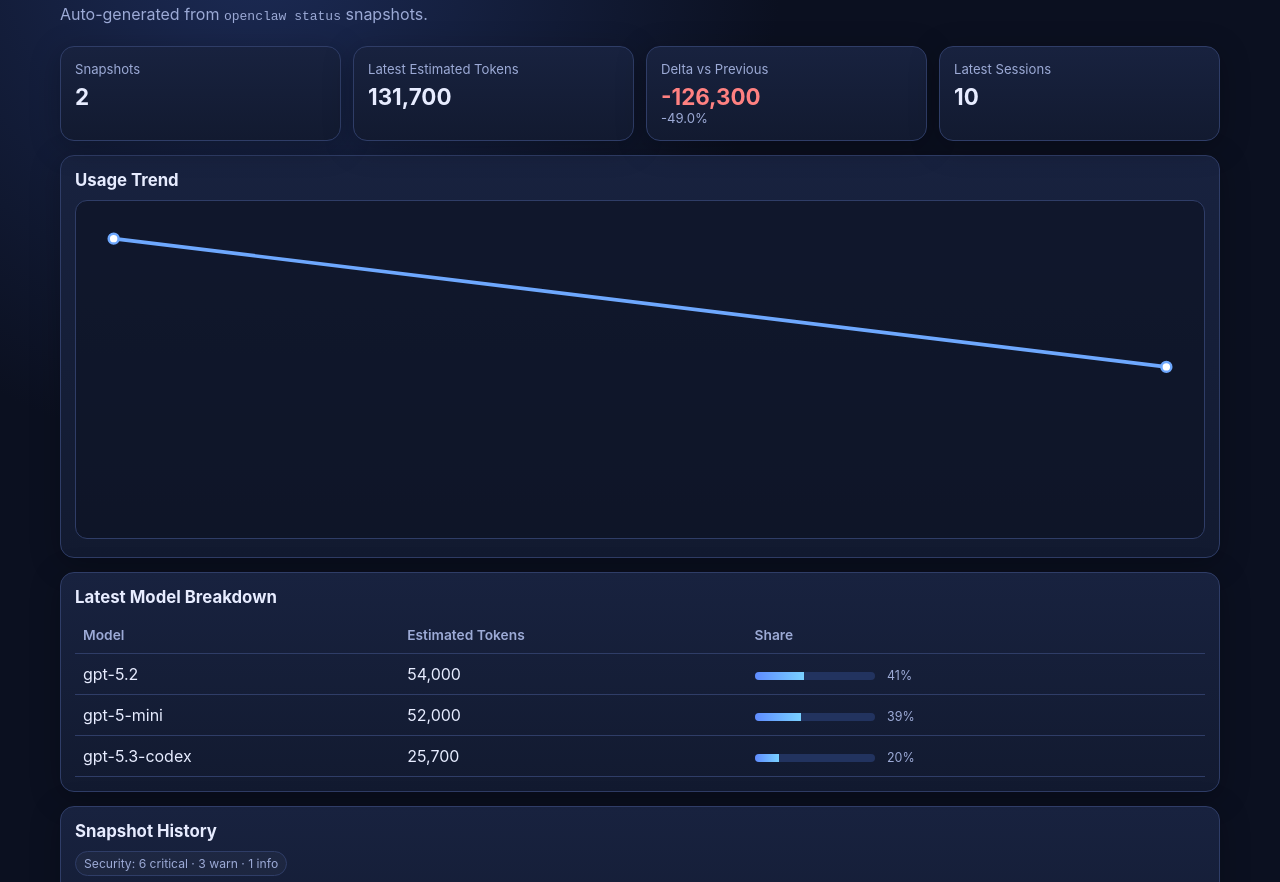
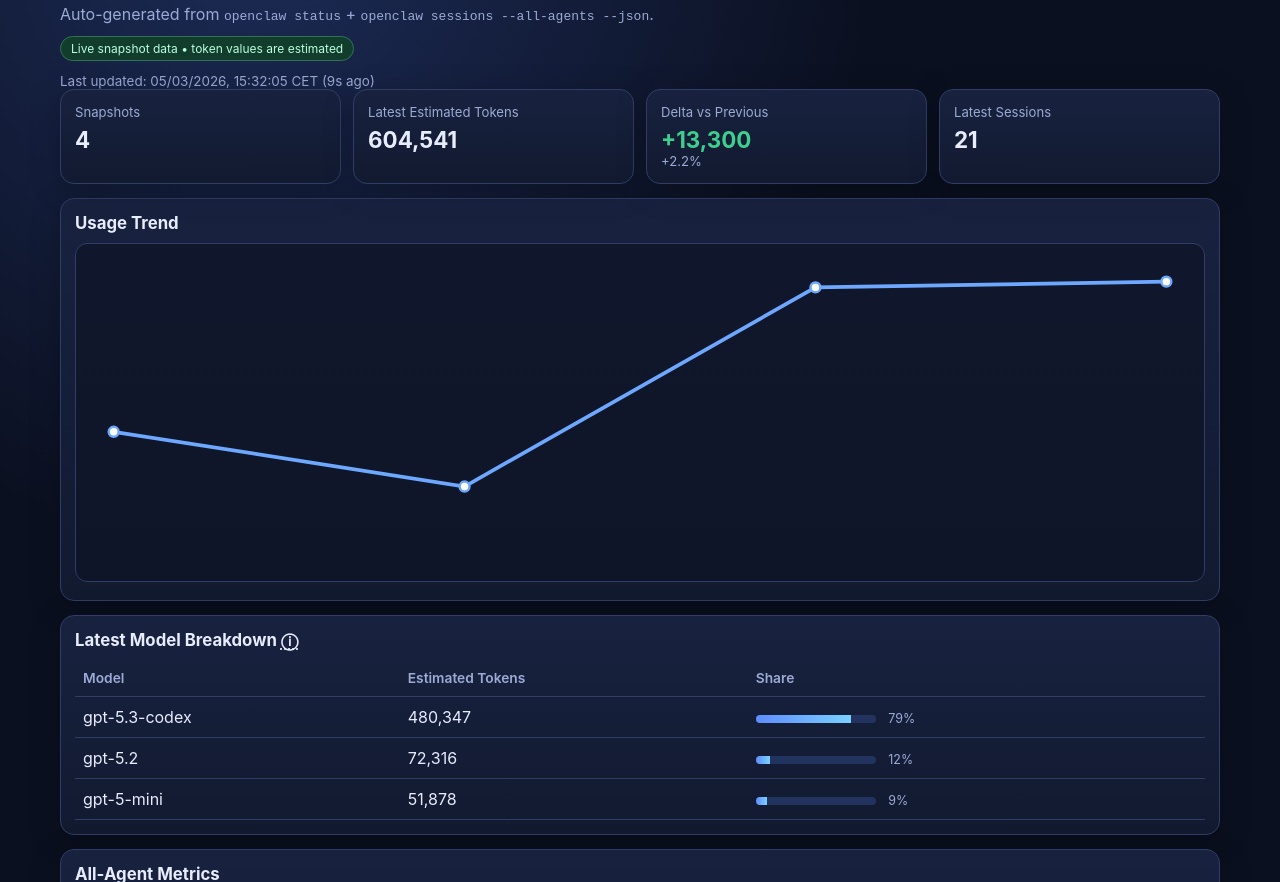
Before and after one commit to stephenbuilderai/builder-usage-dashboard, a plain HTML site: page index.html in a window 1280 px wide. Shown: the part 70-952 px from the top of the page. Drawn offline with Linux system fonts and the light colour scheme.

Commit message:
Sync Pages artifact on capture and add live snapshot/all-agent metadata UI

```diff
--- a/index.html
+++ b/index.html
@@ -5,135 +5,91 @@
   <meta name="viewport" content="width=device-width, initial-scale=1" />
   <title>OpenClaw Usage Dashboard</title>
   <style>
-    :root {
-      --bg: #0b1020;
-      --panel: #121a30;
-      --panel-2: #18223f;
-      --text: #e7ecff;
-      --muted: #9caad6;
-      --line: #2f3d67;
-      --accent: #6ea8fe;
-      --good: #3ecf8e;
-      --warn: #f5c451;
-    }
+    :root { --bg:#0b1020; --panel:#121a30; --panel-2:#18223f; --text:#e7ecff; --muted:#9caad6; --line:#2f3d67; --accent:#6ea8fe; --good:#3ecf8e; }
     * { box-sizing: border-box; }
-    body {
-      margin: 0;
-      font-family: Inter, ui-sans-serif, system-ui, -apple-system, Segoe UI, Roboto, sans-serif;
-      background: radial-gradient(circle at 20% 0%, #1c2b56 0%, var(--bg) 35%);
-      color: var(--text);
-      min-height: 100vh;
-      padding: 32px 18px;
-    }
-    .container { max-width: 1160px; margin: 0 auto; }
-    h1 { margin: 0 0 6px; font-size: 1.9rem; }
-    .sub { color: var(--muted); margin-bottom: 22px; }
-    .grid { display: grid; grid-template-columns: repeat(4, minmax(0, 1fr)); gap: 12px; margin-bottom: 14px; }
-    .card {
-      background: linear-gradient(180deg, var(--panel-2), var(--panel));
-      border: 1px solid var(--line);
-      border-radius: 14px;
-      padding: 14px;
-      box-shadow: 0 6px 30px rgba(0,0,0,.25);
-    }
-    .k { color: var(--muted); font-size: .82rem; }
-    .v { margin-top: 6px; font-size: 1.4rem; font-weight: 700; }
-    .delta.up { color: var(--good); }
-    .delta.down { color: #ff8181; }
-    .section { margin-top: 14px; }
-    .section h2 { font-size: 1.05rem; margin: 0 0 10px; }
-    .chart-wrap { overflow: auto; }
-    .chart {
-      width: 100%; min-width: 480px; background: rgba(13, 19, 36, .65);
-      border: 1px solid var(--line); border-radius: 12px; padding: 8px;
-    }
-    .chart polyline { fill: none; stroke: var(--accent); stroke-width: 3; }
-    .chart circle { fill: #fff; stroke: var(--accent); stroke-width: 2; }
-    table { width: 100%; border-collapse: collapse; }
-    th, td { padding: 10px 8px; border-bottom: 1px solid var(--line); text-align: left; vertical-align: middle; }
-    th { color: var(--muted); font-weight: 600; font-size: .86rem; }
-    .bar-wrap { display: inline-block; width: 120px; height: 8px; background: #22335f; border-radius: 999px; margin-right: 8px; overflow: hidden; }
-    .bar { height: 100%; background: linear-gradient(90deg, #5f8cff, #79d0ff); }
-    .bar-label { color: var(--muted); font-size: .78rem; }
-    .pill {
-      display: inline-block; padding: 4px 8px; border-radius: 999px;
-      border: 1px solid var(--line); background: rgba(255,255,255,.03); color: var(--muted); font-size: .76rem;
-    }
-    @media (max-width: 900px) {
-      .grid { grid-template-columns: repeat(2, minmax(0, 1fr)); }
-    }
+    body { margin:0; font-family:Inter,ui-sans-serif,system-ui,-apple-system,Segoe UI,Roboto,sans-serif; background:radial-gradient(circle at 20% 0%, #1c2b56 0%, var(--bg) 35%); color:var(--text); min-height:100vh; padding:32px 18px; }
+    .container { max-width:1160px; margin:0 auto; }
+    h1 { margin:0 0 6px; font-size:1.9rem; }
+    .sub { color:var(--muted); margin-bottom:12px; }
+    .badge { display:inline-block; font-size:.75rem; color:#b8ffe0; border:1px solid #2f7255; background:#123d2c; padding:4px 10px; border-radius:999px; margin-bottom:12px; }
+    .muted { color:var(--muted); font-size:.84rem; }
+    .grid { display:grid; grid-template-columns:repeat(4,minmax(0,1fr)); gap:12px; margin-bottom:14px; }
+    .card { background:linear-gradient(180deg, var(--panel-2), var(--panel)); border:1px solid var(--line); border-radius:14px; padding:14px; box-shadow:0 6px 30px rgba(0,0,0,.25); }
+    .k { color:var(--muted); font-size:.82rem; }
+    .v { margin-top:6px; font-size:1.4rem; font-weight:700; }
+    .delta.up { color:var(--good); } .delta.down { color:#ff8181; }
+    .section { margin-top:14px; }
+    .section h2 { font-size:1.05rem; margin:0 0 10px; }
+    .chart-wrap { overflow:auto; }
+    .chart { width:100%; min-width:480px; background:rgba(13,19,36,.65); border:1px solid var(--line); border-radius:12px; padding:8px; }
+    .chart polyline { fill:none; stroke:var(--accent); stroke-width:3; }
+    .chart circle { fill:#fff; stroke:var(--accent); stroke-width:2; }
+    table { width:100%; border-collapse:collapse; }
+    th,td { padding:10px 8px; border-bottom:1px solid var(--line); text-align:left; vertical-align:middle; }
+    th { color:var(--muted); font-weight:600; font-size:.86rem; }
+    .bar-wrap { display:inline-block; width:120px; height:8px; background:#22335f; border-radius:999px; margin-right:8px; overflow:hidden; }
+    .bar { height:100%; background:linear-gradient(90deg, #5f8cff, #79d0ff); }
+    .bar-label { color:var(--muted); font-size:.78rem; }
+    .pill { display:inline-block; padding:4px 8px; border-radius:999px; border:1px solid var(--line); background:rgba(255,255,255,.03); color:var(--muted); font-size:.76rem; margin-right:6px; }
+    .help { cursor:help; text-decoration:underline dotted; text-underline-offset:2px; }
+    @media (max-width:900px){ .grid{ grid-template-columns:repeat(2,minmax(0,1fr)); } }
   </style>
 </head>
 <body>
   <div class="container">
     <h1>OpenClaw Usage Dashboard</h1>
-    <div class="sub">Auto-generated from <code>openclaw status</code> snapshots.</div>
+    <div class="sub">Auto-generated from <code>openclaw status</code> + <code>openclaw sessions --all-agents --json</code>.</div>
+    <div class="badge">Live snapshot data • token values are estimated</div>
+    <div class="muted">Last updated: <span id="last-updated-absolute">05/03/2026, 15:32:05 CET</span> (<span id="last-updated-relative">n/a</span>)</div>
 
     <div class="grid">
-      <div class="card">
-        <div class="k">Snapshots</div>
-        <div class="v">2</div>
-      </div>
-      <div class="card">
-        <div class="k">Latest Estimated Tokens</div>
-        <div class="v">131,700</div>
-      </div>
-      <div class="card">
-        <div class="k">Delta vs Previous</div>
-        <div class="v delta down">-126,300</div>
-        <div class="k">-49.0%</div>
-      </div>
-      <div class="card">
-        <div class="k">Latest Sessions</div>
-        <div class="v">10</div>
-      </div>
+      <div class="card"><div class="k">Snapshots</div><div class="v">4</div></div>
+      <div class="card"><div class="k">Latest Estimated Tokens</div><div class="v">604,541</div></div>
+      <div class="card"><div class="k">Delta vs Previous</div><div class="v delta up">+13,300</div><div class="k">+2.2%</div></div>
+      <div class="card"><div class="k">Latest Sessions</div><div class="v">21</div></div>
     </div>
 
     <div class="card section">
       <h2>Usage Trend</h2>
-      <div class="chart-wrap">
-        <svg class="chart" viewBox="0 0 900 260" preserveAspectRatio="none" aria-label="Usage trend chart">
-          <polyline points="24,24 876,127.78139534883721" />
-          <circle cx="24" cy="24" r="4"><title>3/5/2026, 2:14:43 AM: 258,000 tokens</title></circle><circle cx="876" cy="127.78139534883721" r="4"><title>3/5/2026, 9:17:25 AM: 131,700 tokens</title></circle>
-        </svg>
-      </div>
+      <div class="chart-wrap"><svg class="chart" viewBox="0 0 900 260" preserveAspectRatio="none" aria-label="Usage trend chart"><polyline points="24,145.5247468740747 308,189.81553939269628 592,28.664034366569012 876,24" /><circle cx="24" cy="145.5247468740747" r="4"><title>3/5/2026, 2:14:43 AM: 258,000 tokens</title></circle><circle cx="308" cy="189.81553939269628" r="4"><title>3/5/2026, 9:17:25 AM: 131,700 tokens</title></circle><circle cx="592" cy="28.664034366569012" r="4"><title>3/5/2026, 3:24:26 PM: 591,241 tokens</title></circle><circle cx="876" cy="24" r="4"><title>3/5/2026, 3:32:05 PM: 604,541 tokens</title></circle></svg></div>
     </div>
 
     <div class="card section">
-      <h2>Latest Model Breakdown</h2>
-      <table>
-        <thead><tr><th>Model</th><th>Estimated Tokens</th><th>Share</th></tr></thead>
-        <tbody><tr>
+      <h2>Latest Model Breakdown <span class="help" title="Primary configured model may differ from observed session models due to fallbacks, cron jobs, per-agent overrides, and historical sessions.">ⓘ</span></h2>
+      <table><thead><tr><th>Model</th><th>Estimated Tokens</th><th>Share</th></tr></thead><tbody><tr>
+        <td>gpt-5.3-codex</td>
+        <td>480,347</td>
+        <td>
+          <div class="bar-wrap"><div class="bar" style="width:79%"></div></div>
+          <span class="bar-label">79%</span>
+        </td>
+      </tr><tr>
         <td>gpt-5.2</td>
-        <td>54,000</td>
+        <td>72,316</td>
         <td>
-          <div class="bar-wrap"><div class="bar" style="width:41%"></div></div>
-          <span class="bar-label">41%</span>
+          <div class="bar-wrap"><div class="bar" style="width:12%"></div></div>
+          <span class="bar-label">12%</span>
         </td>
       </tr><tr>
         <td>gpt-5-mini</td>
-        <td>52,000</td>
+        <td>51,878</td>
         <td>
-          <div class="bar-wrap"><div class="bar" style="width:39%"></div></div>
-          <span class="bar-label">39%</span>
+          <div class="bar-wrap"><div class="bar" style="width:9%"></div></div>
+          <span class="bar-label">9%</span>
         </td>
-      </tr><tr>
-        <td>gpt-5.3-codex</td>
-        <td>25,700</td>
-        <td>
-          <div class="bar-wrap"><div class="bar" style="width:20%"></div></div>
-          <span class="bar-label">20%</span>
-        </td>
-      </tr></tbody>
-      </table>
+      </tr></tbody></table>
+    </div>
+
+    <div class="card section">
+      <h2>All-Agent Metrics</h2>
+      <div class="pill">allAgents: true</div>
+      <table><thead><tr><th>Agent</th><th>Estimated Tokens</th></tr></thead><tbody><tr><td>main</td><td>557,411</td></tr><tr><td>builder</td><td>47,130</td></tr></tbody></table>
     </div>
 
     <div class="card section">
       <h2>Snapshot History</h2>
       <div class="pill">Security: 6 critical · 3 warn · 1 info</div>
-      <table>
-        <thead><tr><th>#</th><th>Captured</th><th>Sessions</th><th>Estimated Tokens</th><th>Security Summary</th></tr></thead>
-        <tbody><tr>
+      <table><thead><tr><th>#</th><th>Captured</th><th>Sessions</th><th>Estimated Tokens</th><th>Security Summary</th></tr></thead><tbody><tr>
         <td>1</td>
         <td>3/5/2026, 2:14:43 AM</td>
         <td>10</td>
@@ -145,9 +101,32 @@
         <td>10</td>
         <td>131,700</td>
         <td>6 critical · 3 warn · 1 info</td>
-      </tr></tbody>
-      </table>
+      </tr><tr>
+        <td>3</td>
+        <td>3/5/2026, 3:24:26 PM</td>
+        <td>21</td>
+        <td>591,241</td>
+        <td>6 critical · 3 warn · 1 info</td>
+      </tr><tr>
+        <td>4</td>
+        <td>3/5/2026, 3:32:05 PM</td>
+        <td>21</td>
+        <td>604,541</td>
+        <td>6 critical · 3 warn · 1 info</td>
+      </tr></tbody></table>
     </div>
   </div>
+  <script>
+    (function(){
+      const ts = "2026-03-05T14:32:05.633Z";
+      if (!ts) return;
+      const then = new Date(ts).getTime();
+      const now = Date.now();
+      const sec = Math.max(0, Math.floor((now - then)/1000));
+      const rel = sec < 60 ? sec + 's ago' : sec < 3600 ? Math.floor(sec/60) + 'm ago' : sec < 86400 ? Math.floor(sec/3600) + 'h ago' : Math.floor(sec/86400) + 'd ago';
+      const out = document.getElementById('last-updated-relative');
+      if (out) out.textContent = rel;
+    })();
+  </script>
 </body>
 </html>
```
